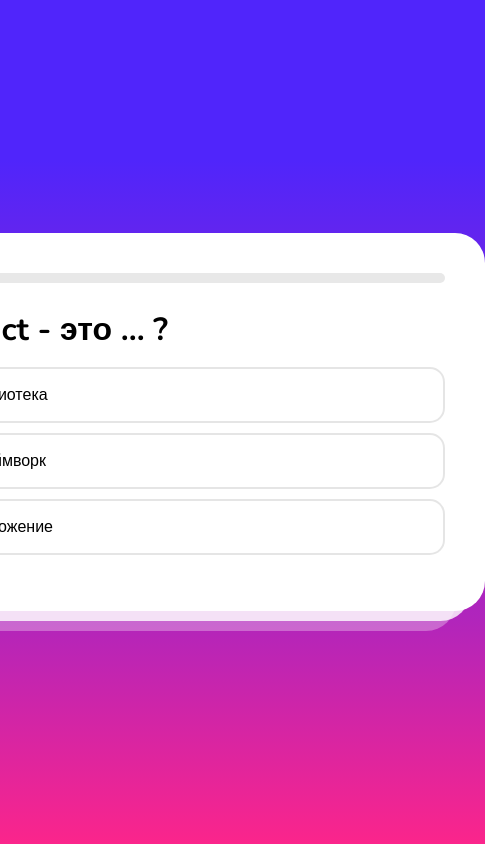
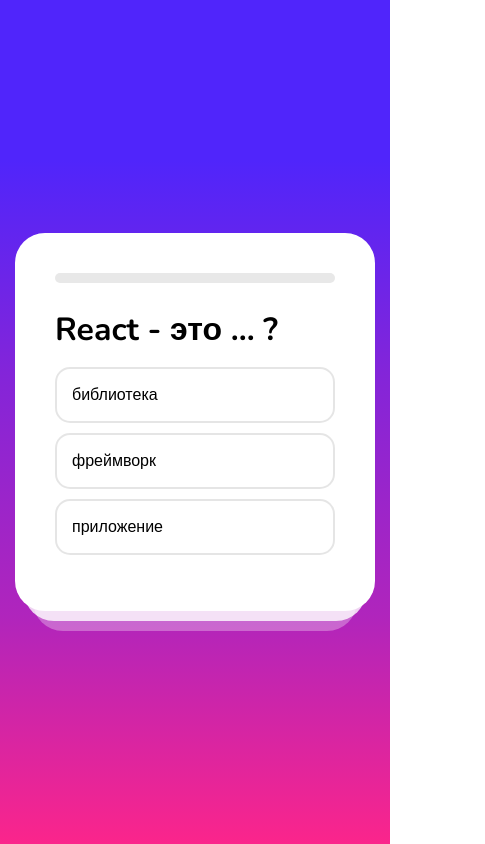
Before and after one commit to kazrias/ReactQuiz, a React (Vite) app: page / in a window 390 px wide. Shown: the whole page, 485 px wide, since content can reach past the window. Built offline with nearby package versions, Linux system fonts and the light colour scheme.

Commit message:
add:app  responsive now

```diff
--- a/src/App.jsx
+++ b/src/App.jsx
@@ -29,7 +29,6 @@
   const [step, setStep] = useState(0);
   const question = questions[step];
   const [correct, setCorrect] = useState(0);
-  const [again,setAgain]=useState(false);
   function onClickVariant(index) {
     if (question.correct === index)
       setCorrect(correct + 1);
@@ -38,11 +37,10 @@
   function onClickAgain(){
     setStep(0);
     setCorrect(0);
-    setAgain(true)
   }
   return (
     <div className='App'>
-      {(step < questions.length || again===true) ? <Game step={step} quantity={questions.length} onClickVariant={onClickVariant} question={question} /> :
+      {(step < questions.length) ? <Game step={step} quantity={questions.length} onClickVariant={onClickVariant} question={question} /> :
         <Result onClickAgain={onClickAgain} correct={correct} quantity={questions.length} />}
     </div>
   )
--- a/src/App.scss
+++ b/src/App.scss
@@ -11,10 +11,12 @@
   align-items: center;
   justify-content: center;
   height: 100vh;
+  padding: 0 15px;
 }
 
-.App {
-  width: 500px;
+#root {
+  flex-basis: 500px;
+
   border-radius: 30px;
   padding: 40px;
   background-color: #fff;
```
